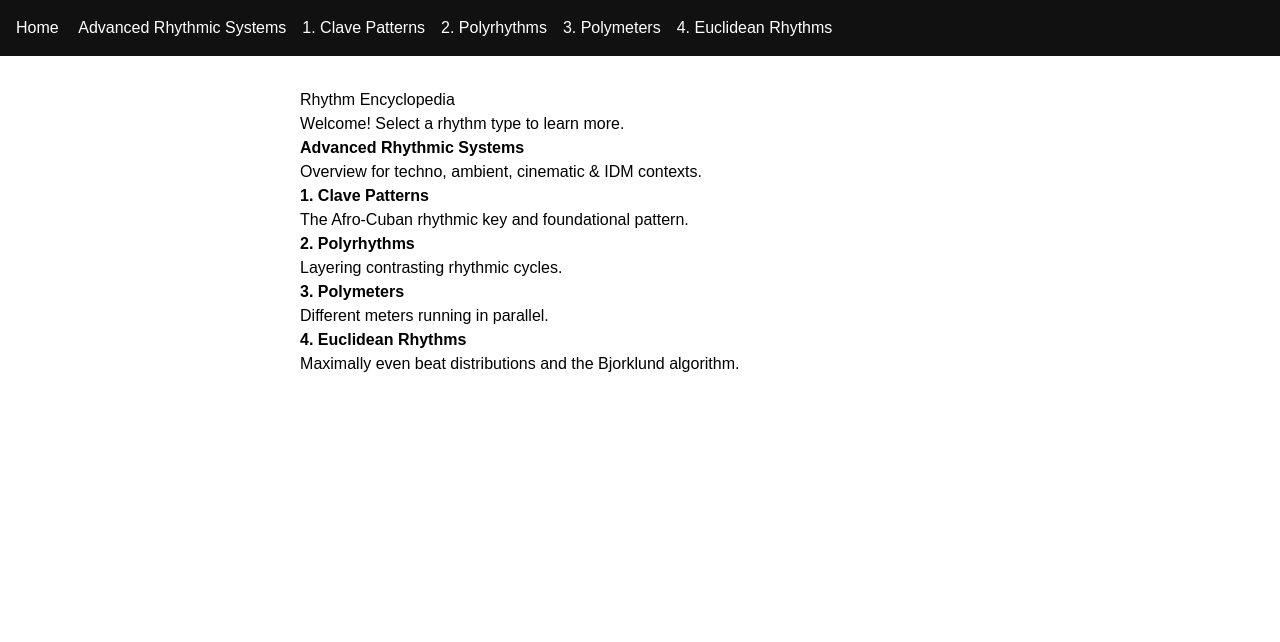
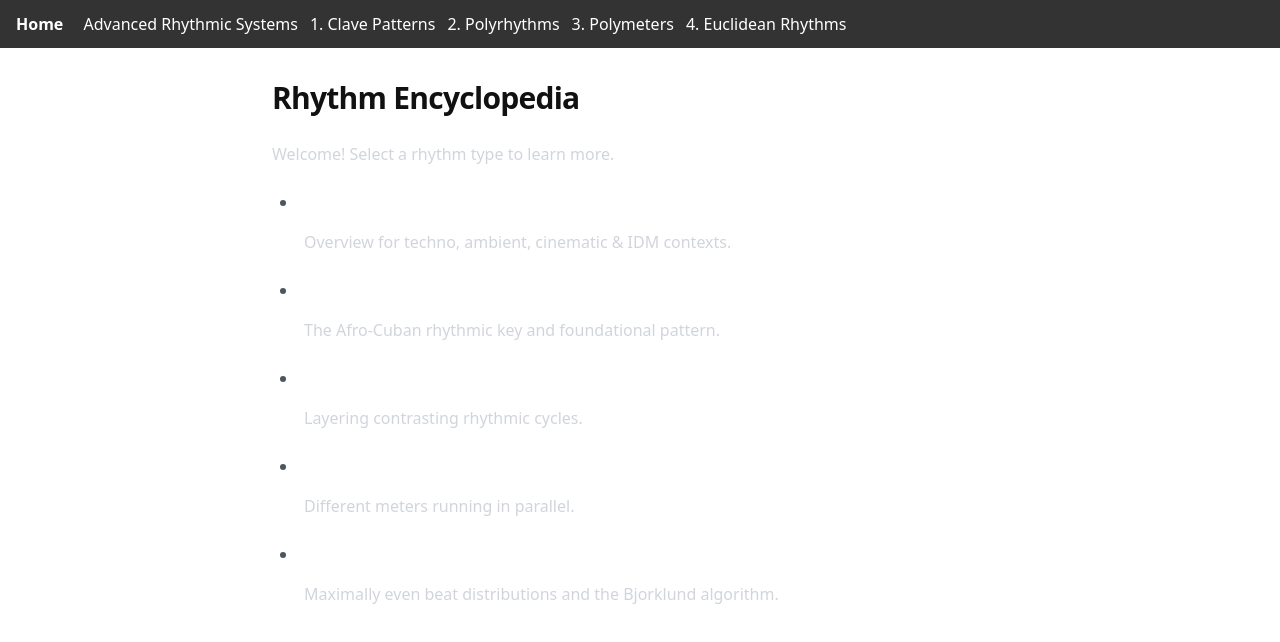
Before and after one commit to 1legality/Astro-Musical-Lab, an Astro site: page / in a window 1280 px wide. Built offline with nearby package versions, Linux system fonts and the light colour scheme; Astro itself is replaced by a stand-in of ours.

Commit message:
Integrate Tailwind Typography and update layout styles
Added @tailwindcss/typography to dependencies and configured it in Tailwind. Refactored MainLayout.astro to use Tailwind classes, improved global styles, and enhanced layout structure for better appearance and readability.

```diff
--- a/package.json
+++ b/package.json
@@ -12,6 +12,7 @@
     "@astrojs/mdx": "^4.3.9",
     "@astrojs/tailwind": "^6.0.2",
     "astro": "^5.15.3",
+    "@tailwindcss/typography": "^0.5.15",
     "midi-writer-js": "^3.1.1",
     "tailwindcss": "^3.4.18"
   }
--- a/src/layouts/MainLayout.astro
+++ b/src/layouts/MainLayout.astro
@@ -1,6 +1,7 @@
 ---
 // src/layouts/MainLayout.astro
 import { getCollection, type CollectionEntry } from 'astro:content';
+import '../styles/global.css';
 
 // Get all rhythms and sort them by the 'order' prop
 const allRhythms = (await getCollection('rhythms'))
@@ -13,24 +14,26 @@ const { title } = Astro.props;
   <meta charset="utf-8" />
   <meta name="viewport" content="width=device-width" />
   <title>{title} | Rhythm Guide</title>
-  <style>
-    /* Add your global styles here */
-    body { font-family: sans-serif; margin: 0; }
-    nav { background: #111; padding: 1rem; }
-    nav a { color: white; text-decoration: none; margin-right: 1rem; }
-    main { max-width: 80ch; margin: 2rem auto; padding: 0 1rem; }
+  <meta name="color-scheme" content="light dark" />
+  <link rel="icon" href="/favicon.svg" />
+  <style is:global>
+    :root { --bg: #0b0b0b; --fg: #eaeaea; --muted: #9aa0a6; }
+    @media (prefers-color-scheme: light) { :root { --bg: #ffffff; --fg: #111111; --muted: #6b7280; } }
+    body { background: var(--bg); color: var(--fg); }
   </style>
 </head>
-<body>
-  <nav>
-    <a href="/">Home</a>
+<body class="min-h-screen antialiased">
+  <nav class="bg-black/80 text-white sticky top-0 z-10 backdrop-blur px-4 py-3">
+    <a class="font-semibold mr-4 hover:underline" href="/">Home</a>
     {allRhythms.map((rhythm: CollectionEntry<'rhythms'>) => (
-      <a href={`/rhythms/${rhythm.slug}`}>{rhythm.data.title}</a>
+      <a class="mr-3 hover:underline" href={`/rhythms/${rhythm.slug}`}>{rhythm.data.title}</a>
     ))}
   </nav>
-  <main>
-    <h1>{title}</h1>
-    <slot />
+  <main class="mx-auto max-w-3xl px-4 py-8">
+    <h1 class="text-3xl font-bold tracking-tight mb-6">{title}</h1>
+    <article class="prose prose-invert prose-headings:scroll-mt-24">
+      <slot />
+    </article>
   </main>
 </body>
 </html>
--- a/src/styles/global.css
+++ b/src/styles/global.css
@@ -1 +1,8 @@
-@import "tailwindcss";
+@tailwind base;
+@tailwind components;
+@tailwind utilities;
+
+/* Optional small tweaks for better defaults */
+@layer base {
+  html { scroll-behavior: smooth; }
+}
--- a/tailwind.config.mjs
+++ b/tailwind.config.mjs
@@ -1,8 +1,10 @@
 /** @type {import('tailwindcss').Config} */
+import typography from '@tailwindcss/typography'
+
 export default {
   content: ['./src/**/*.{astro,html,js,jsx,md,mdx,svelte,ts,tsx,vue}'],
   theme: {
     extend: {},
   },
-  plugins: [],
+  plugins: [typography()],
 }
```
Also changed, not shown: 1 other file.
